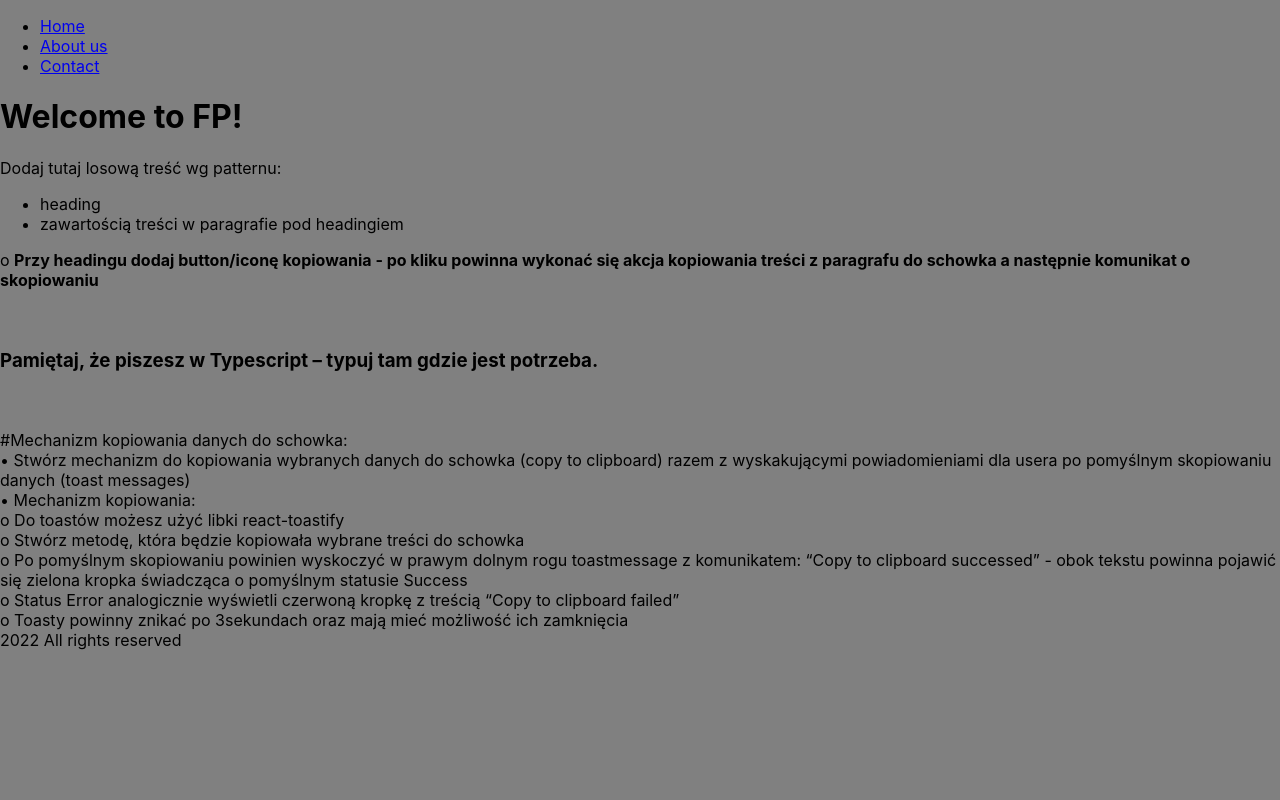
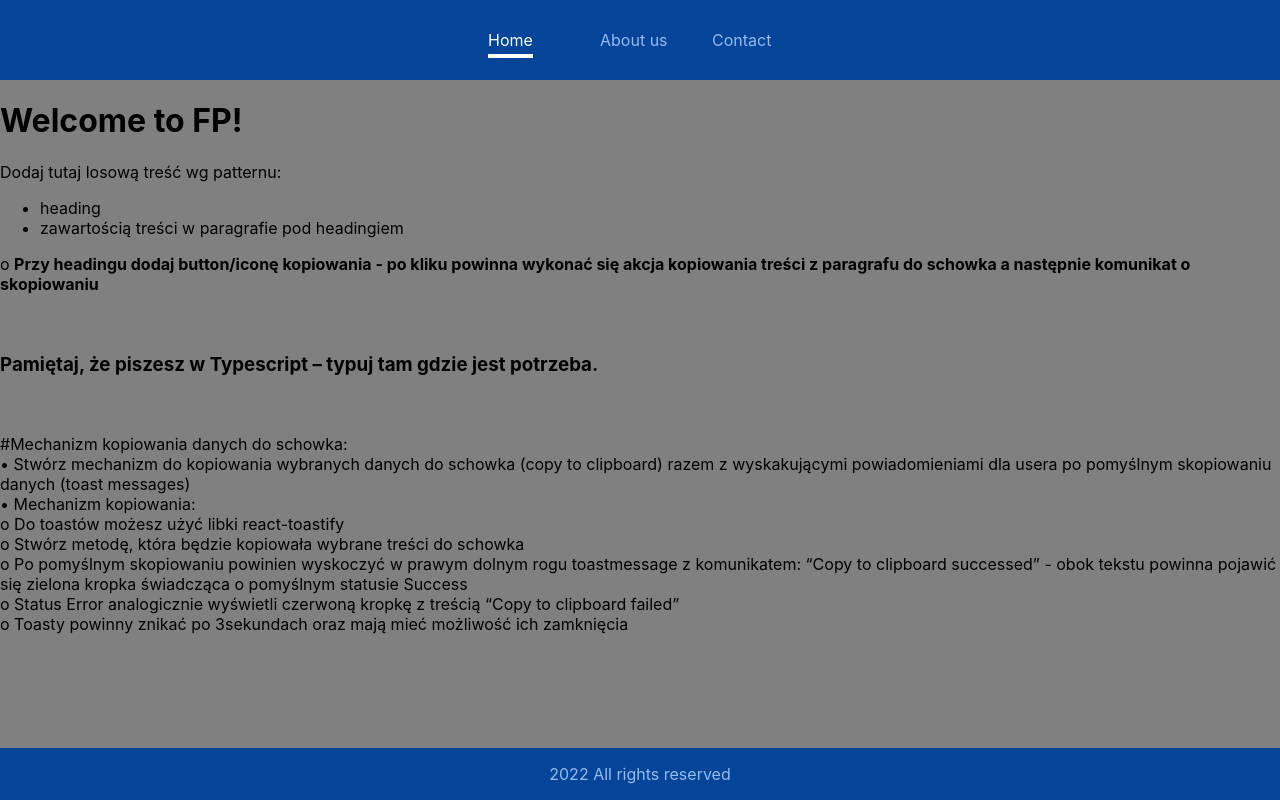
Before and after one commit to Joanna-Golofit/task-3-typesctipt-aplikacja-frontendowa, a React (Create React App) app: page /home in a window 1280 px wide. Built offline with nearby package versions, Linux system fonts and the light colour scheme.

Commit message:
typescript and modules - all works

```diff
--- a/src/components/Footer.tsx
+++ b/src/components/Footer.tsx
@@ -1,11 +1,12 @@
 import React from 'react';
-// import classes from "./Footer.module.css";
-import "./Footer.css";
+import classes from "./Footer.module.css";
+// import "./Footer.css";
 
 
 const Footer = () => {
   return (
-    <footer className='.footer'>2022 All rights reserved</footer>
+    <footer className={classes.footer}>2022 All rights reserved</footer>
+    // <footer className='.footer'>2022 All rights reserved</footer>
   )
 }
 
--- a/src/components/Navigation.css
+++ /dev/null
@@ -1,38 +0,0 @@
-.header {
-  width: 100%;
-  height: 5rem;
-  background-color: #044599;
-  padding: 0 10%;
-}
-
-.header nav {
-  height: 100%;
-}
-
-.header ul {
-  height: 100%;
-  list-style: none;
-  display: flex;
-  padding: 0;
-  margin: 0;
-  align-items: center;
-  justify-content: center;
-}
-
-.header li {
-  margin: 0 1rem;
-  width: 5rem;
-}
-
-.header a {
-  color: #95bcf0;
-  text-decoration: none;
-}
-
-.header a:hover,
-.header a:active,
-.header a.active {
-  color: white;
-  padding-bottom: 0.25rem;
-  border-bottom: 4px solid white;
-}
--- a/src/components/Navigation.module.css
+++ b/src/components/Navigation.module.css
@@ -2,7 +2,7 @@
   width: 100%;
   height: 5rem;
   background-color: #044599;
-  padding: 0 10%;
+  /* padding: 0 10%; */
 }
 
 .header nav {
--- a/src/components/Navigation.tsx
+++ b/src/components/Navigation.tsx
@@ -1,28 +1,42 @@
 import React from 'react'
 import { NavLink } from 'react-router-dom';
-// import classes from './Navigation.module.css'
-import './Navigation.css'
+import classes from './Navigation.module.css'
+// import './Navigation.css'
 
 
 const Navigation = () => {
   return (
-    <header className='.header'>
+		<header className={classes.header}>
 			<nav>
-        <ul>
+				<ul className={classes.ul}>
 					<li>
-            {/* <NavLink className={(navData) => navData.isActive && '.active'} to='/home'>Home</NavLink> */}
-            <NavLink to='/home'>Home</NavLink>
+						<NavLink
+							className={navData => (navData.isActive ? classes.active : "")}
+							to="/home"
+						>
+							Home
+						</NavLink>
 					</li>
 					<li>
-            <NavLink to='/aboutUs'>About us</NavLink>
+						<NavLink
+							className={navData => (navData.isActive ? classes.active : "")}
+							to="/aboutUs"
+						>
+							About us
+						</NavLink>
 					</li>
 					<li>
-            <NavLink to='/contact'>Contact</NavLink>
+						<NavLink
+							className={navData => (navData.isActive ? classes.active : "")}
+							to="/contact"
+						>
+							Contact
+						</NavLink>
 					</li>
 				</ul>
 			</nav>
 		</header>
-  )
+	);
 }
 
 export default Navigation
```
Also changed, not shown: src/components/Footer.module.css (renamed from src/components/Footer.css). Lines whose indentation alone changed are shown as unchanged.
